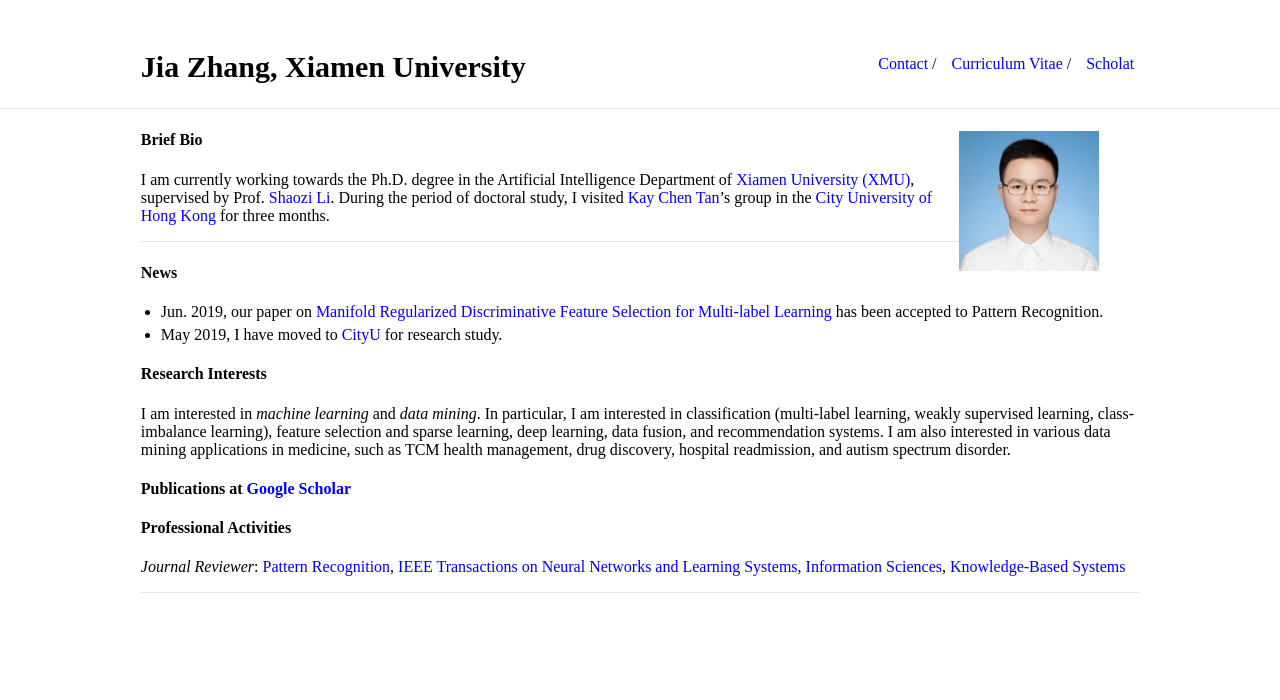
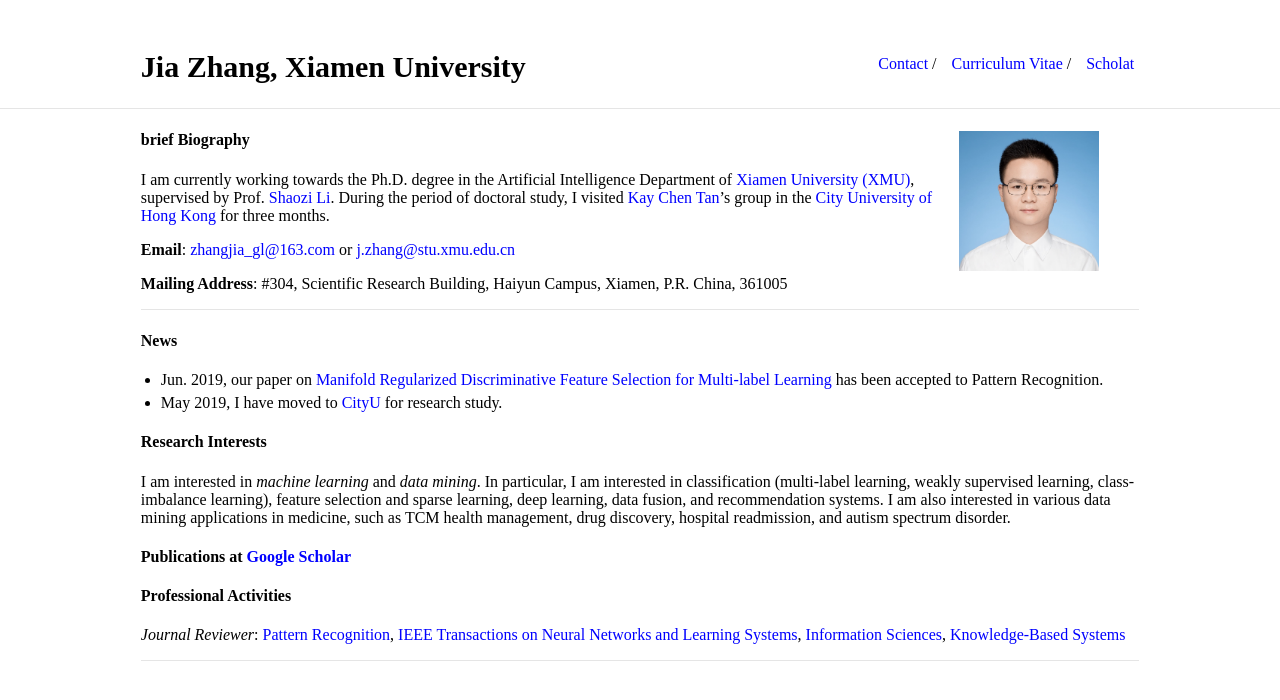
Before and after one commit to jiazhang-ml/jiazhang-ml.github.io, a Jekyll site: the page built from index.md, in a window 1280 px wide, cut to the strip 0-876 px from the top of the page. Shown: the top 700 px of the strip. Built offline with Jekyll 4.4.1, drawn with Linux system fonts in a browser that asks for light colours.

Commit message:
Update index.md

```diff
--- a/index.md
+++ b/index.md
@@ -4,9 +4,13 @@ layout: default
 
 <img class="profile-picture" src="jiazhang.jpg">
 
-#### Brief Bio
+#### brief Biography
 
 I am currently working towards the Ph.D. degree in the Artificial Intelligence Department of [Xiamen University (XMU)](https://www.xmu.edu.cn/), supervised by Prof. [Shaozi Li](http://imt.xmu.edu.cn/szdw.html). During the period of doctoral study, I visited [Kay Chen Tan](http://www.cityu.edu.hk/stfprofile/kaytan.htm)'s group in the [City University of Hong Kong](https://www.cityu.edu.hk/) for three months.
+
+**Email**: [zhangjia_gl@163.com](mailto:zhangjia_gl@163.com) or [j.zhang@stu.xmu.edu.cn](mailto:j.zhang@stu.xmu.edu.cn)
+
+**Mailing Address**: #304, Scientific Research Building, Haiyun Campus, Xiamen, P.R. China, 361005
 
 ---
 
```
